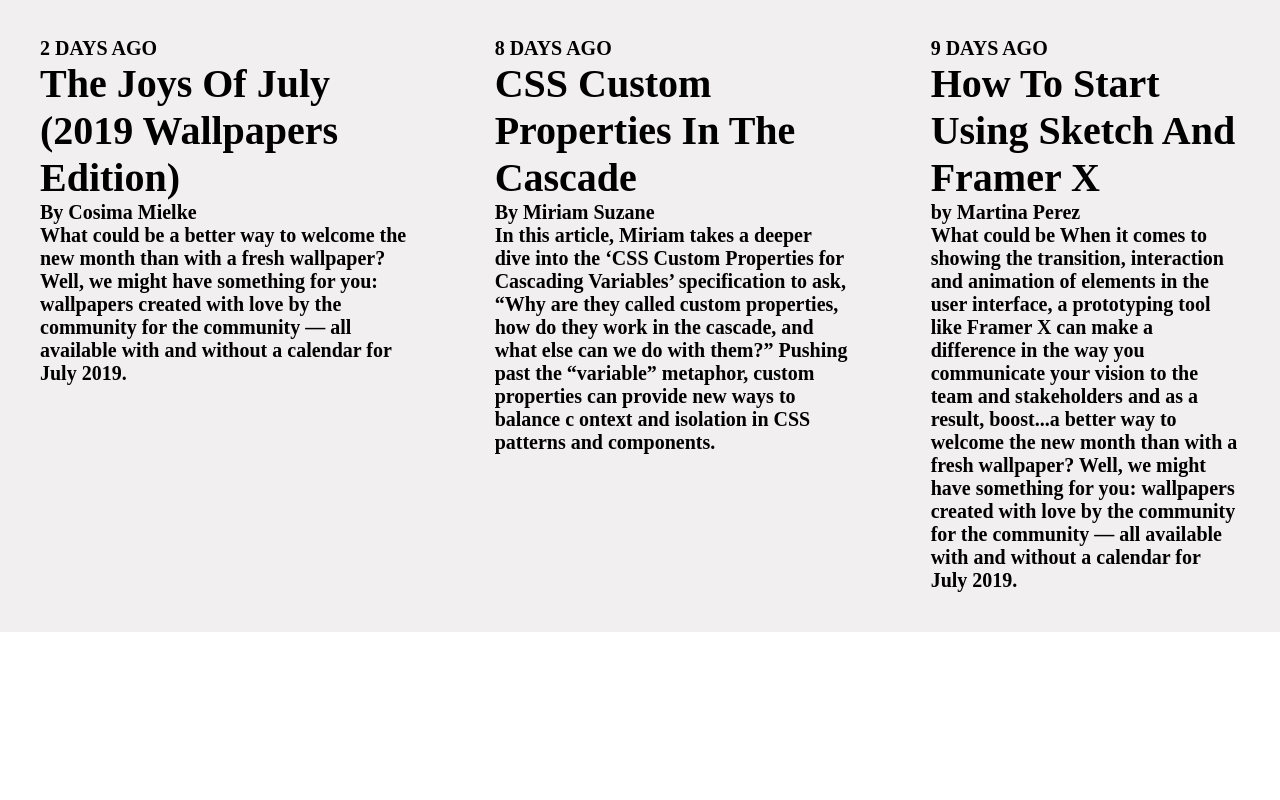
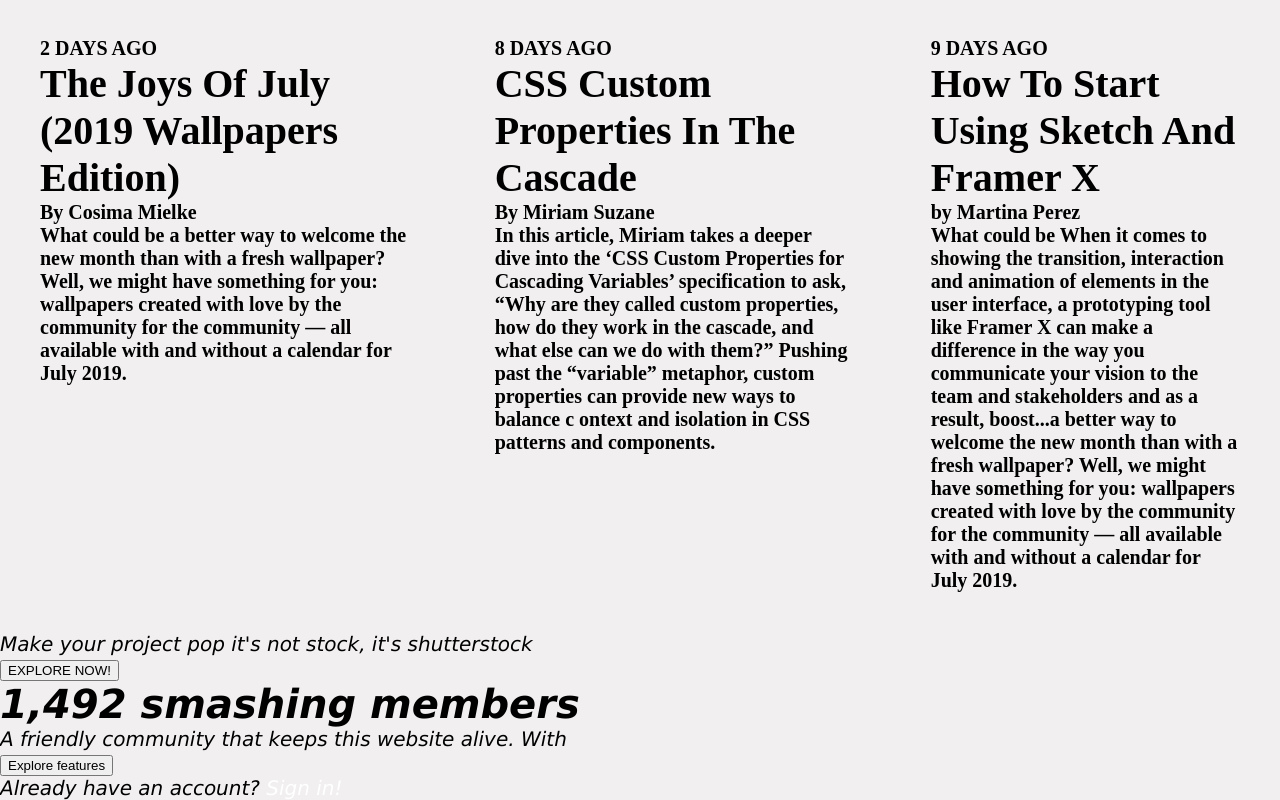
Before and after one commit to IBUNHABIBU/Smashing-Magazine-Clone, a plain HTML site: page index.html in a window 1280 px wide. Shown: the part 913-1713 px from the top of the page. Before the commit the page ends 1545 px from the top, so only its background shows below. Drawn offline with Linux system fonts and the light colour scheme.

Commit message:
adding contents

```diff
--- a/Assets/CSS/styles.css
+++ b/Assets/CSS/styles.css
@@ -4,7 +4,7 @@
 html{
     font-size: 10px;
 }
- ul{
+nav ul{
     display: flex;
     flex-direction:row;
     justify-content: space-between;
@@ -18,24 +18,24 @@ html{
     padding: 2rem;
     text-align: center;
 }
- ul:first-child{
+nav ul:first-child{
     padding-left: 0;
 }
 a{
     color:white;
     text-decoration: none;
 }
- ul li a{
+nav ul li a{
     text-decoration: none;
     color: white;
 }
- ul li span{
+nav ul li span{
     font-family: serif;
     font-style: italic;
     font-size: 1.8rem;
 
 }
-ul li button{
+nav ul li button{
     font-size: 2rem;
     font:bolder;
     color:white;
@@ -116,3 +116,10 @@ background-color:grey;
 .article1{
     padding:4rem;
 }
+.sec-div{
+    font-family: Verdana, Geneva, Tahoma, sans-serif;
+    font-style:oblique;
+    font-weight: 500;
+    font-size: 2rem;
+    background-color:rgb(241, 239, 239);
+}
--- a/index.html
+++ b/index.html
@@ -48,6 +48,7 @@
                     <a href="#" id="more">#Coding 91<a href="#">#CSS 76</a><a href="">#Techniques 18</a></a>
             </div>
         </div>
+
     </header>
     <main>
         <div class="article">
@@ -80,8 +81,19 @@
                             community — all available with and without
                             a calendar for July 2019.</p>
                     </div>
-
         </div>
+        <div class="sec-div">
+                <div class="div1">
+                    <p>Make your project pop it's not stock,<span> it's shutterstock</span></p>
+                    <button class="div-btn">EXPLORE NOW!</button>
+                </div>
+                <div class="div2">
+                    <h1>1,492 smashing members</h1>
+                <p>A friendly community that keeps this website alive. With </p>
+                    <button>Explore features</button>
+                    <p>Already have an account? <a href="#">Sign in!</a></p>
+                </div>
+            </div>
     </main>
     <footer></footer>
 </body>
```
